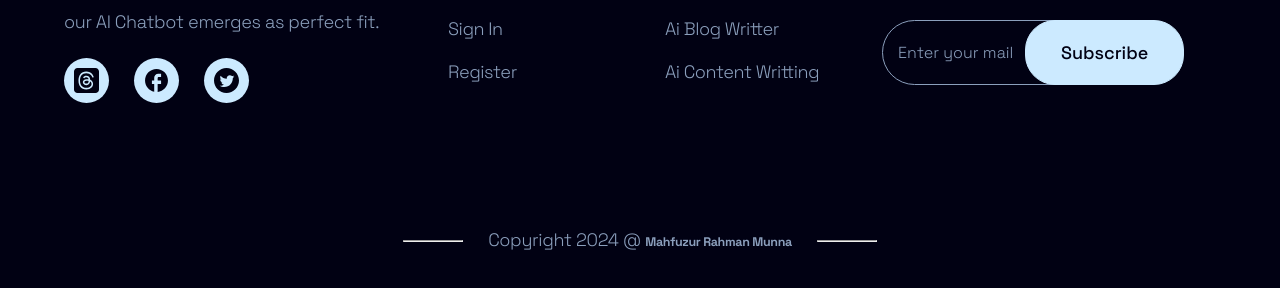
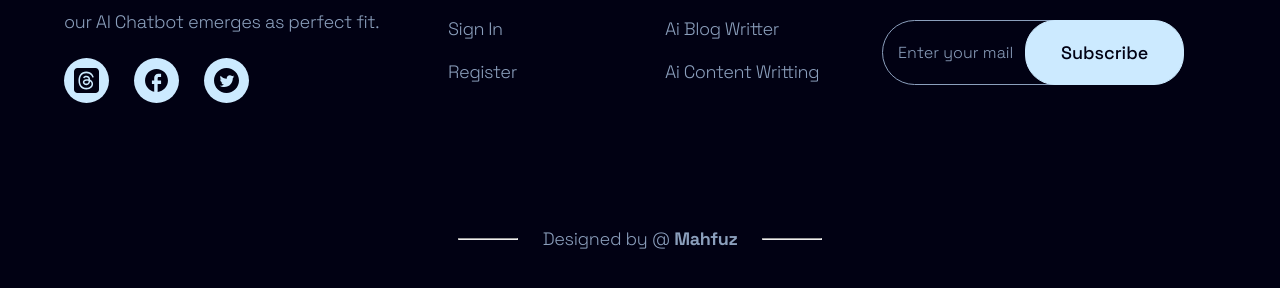
Before and after one commit to mahfuzurmunna/chat-ai, a plain HTML site: page index.html in a window 1280 px wide. Shown: the part 9349-9637 px from the top of the page. Drawn offline with nearby package versions, Linux system fonts and the light colour scheme.

Commit message:
Update index.html

```diff
--- a/index.html
+++ b/index.html
@@ -1175,7 +1175,9 @@
       </div>
       <div class="footer-bottom">
         <hr />
-        <p class="copyright">Copyright 2024 @ <a href="https://github.com/mahfuzurmunna"><strong>Mahfuzur Rahman Munna</strong></a></p>
+        <p class="copyright">Designed by @ <a href="https://www.behance.net/mahfuzurmunna" style="font-weight: bold; font-size: 18px;">
+  Mahfuz
+</a></p>
         <hr />
       </div>
     </footer>
```
